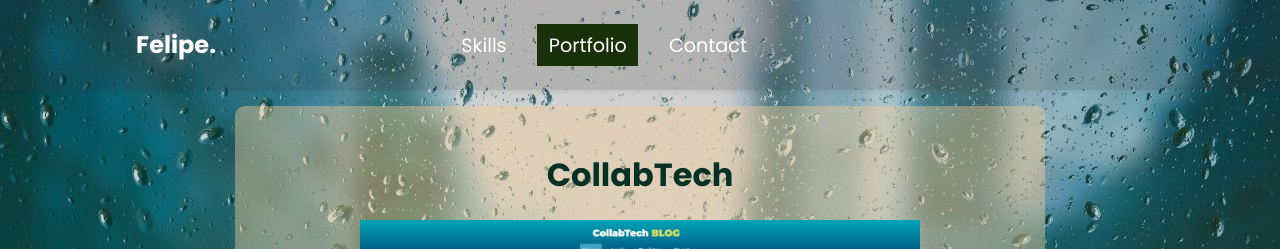
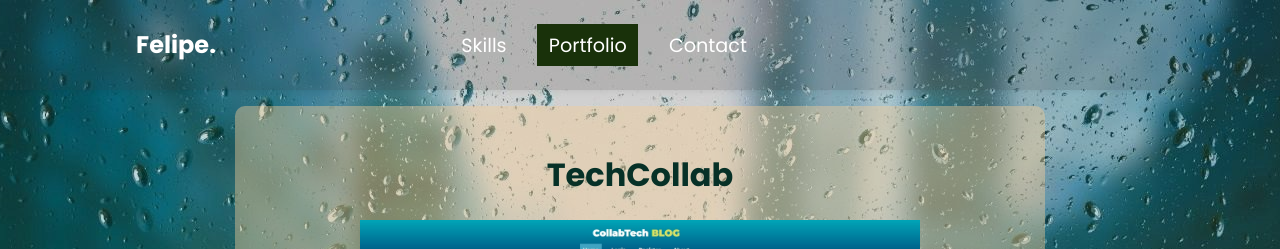
Before and after one commit to fmonteiroguerra/portifolio-felipe, a React (Vite) app: page /portfolio in a window 1280 px wide. Shown: the top 249 px of the page. Built offline with nearby package versions, Linux system fonts and the light colour scheme.

Commit message:
techcollab description

```diff
--- a/src/pages/Portfolio/Portfolio.jsx
+++ b/src/pages/Portfolio/Portfolio.jsx
@@ -16,7 +16,7 @@ const Portfolio = () => {
     >
 
 <div className={styles.portfolio_box}>
-        <h1>CollabTech</h1>
+        <h1>TechCollab</h1>
         <img className={styles.port_img} src={blog} alt="" />
         <p>
           <strong>[React (including React Hooks, Customized Hooks, Reat-Router-Dom and Context API), Javascript, CSS, HTML, Backend created with Firebase]</strong>
@@ -29,7 +29,7 @@ const Portfolio = () => {
             <button className={styles.b_access}> Access Page</button>
           </a>
           <a
-            href="https://github.com/fmonteiroguerra/tech-collab-blog"
+            href="https://github.com/fmonteiroguerra/tech-collab-community"
             target="_blank"
           >
             <button className={styles.b_repository}>
```
